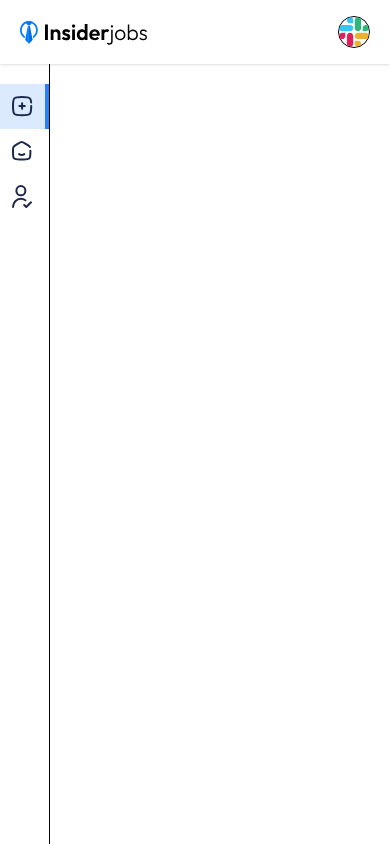
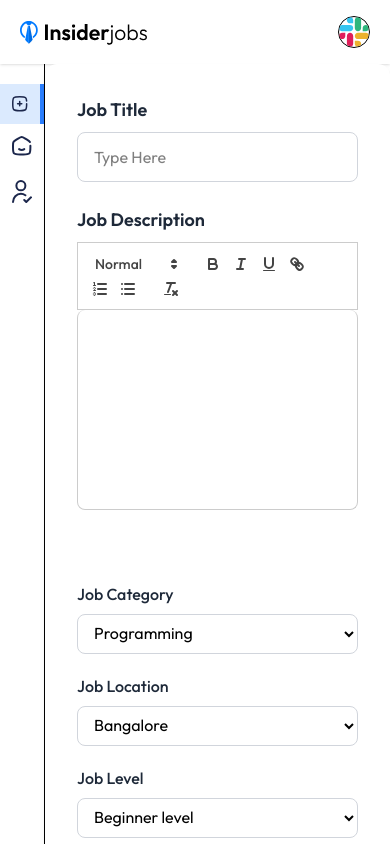
Before and after one commit to ayanpaul26/Job-Portal_project, a React app: page /dashboard/add-job in a window 390 px wide. Shown: the top 844 px of the page. Built offline with nearby package versions, Linux system fonts and the light colour scheme; the HTML template or start-up script is replaced by a standard one; a web font is replaced by a local one.

Commit message:
done applications

```diff
--- a/src/App.jsx
+++ b/src/App.jsx
@@ -1,35 +1,43 @@
-import { Route, Routes } from "react-router-dom"
-import Home from "./pages/Home"
-import Applyjob from "./pages/Applyjob"
-import Application from "./pages/Applications"
-import RecruiterLogin from "./components/RecruiterLogin"
-import { useContext } from "react"
-import { AppContext } from "./context/AppContext"
-import Dashboard from "./pages/Dashboard"
-import AddJob from "./pages/AddJob"
-import ManageJobs from "./pages/ManageJobs"
-import ViewApplications from "./pages/ViewApplications"
+import { Route, Routes } from "react-router-dom";
+import Home from "./pages/Home";
+import Applyjob from "./pages/Applyjob";
+import Application from "./pages/Applications";
+import RecruiterLogin from "./components/RecruiterLogin";
+import { useContext } from "react";
+import { AppContext } from "./context/AppContext";
+import Dashboard from "./pages/Dashboard";
+import AddJob from "./pages/AddJob";
+import ManageJobs from "./pages/ManageJobs";
+import ViewApplications from "./pages/ViewApplications";
+import "quill/dist/quill.snow.css";
 
 const App = () => {
-
-  const{showRecruiterLogin} = useContext(AppContext)
-// showRecruiterLogin,setShowRecruiterLogin
+  const { showRecruiterLogin } = useContext(AppContext);
 
   return (
     <div>
-    {showRecruiterLogin && <RecruiterLogin/>}
+      {showRecruiterLogin && <RecruiterLogin />}
+
       <Routes>
-        <Route path="/" element ={<Home/>} />
-         <Route path="/apply-jobs/:id" element ={<Applyjob/>} />
-          <Route path="/applications" element ={< Application />} />
-          <Route path="/dashboard" element = {<Dashboard/>}>
-            <Route  path="add-job" element = {AddJob}/>
-             <Route  path="manage-job" element = {ManageJobs}/>
-             <Route  path="view-applications" element = {ViewApplications}/>
-          </Route>
+        <Route path="/" element={<Home />} />
+
+        <Route path="/apply-jobs/:id" element={<Applyjob />} />
+
+        <Route path="/applications" element={<Application />} />
+
+        <Route path="/dashboard" element={<Dashboard />}>
+          <Route path="add-job" element={<AddJob />} />
+
+          <Route path="manage-job" element={<ManageJobs />} />
+
+          <Route
+            path="view-applications"
+            element={<ViewApplications />}
+          />
+        </Route>
       </Routes>
+    </div>
+  );
+};
 
-    </div>
-  )
-}
-export default App
+export default App;
--- a/src/pages/AddJob.jsx
+++ b/src/pages/AddJob.jsx
@@ -1,10 +1,135 @@
+import { useEffect, useRef, useState } from "react";
+import Quill from "quill";
+import "quill/dist/quill.snow.css";
+import { JobCategories, JobLocations } from "../assets/assets";
 
-const AddJobs = () => {
+const AddJob = () => {
+  const [title, setTitle] = useState("");
+  const [location, setLocation] = useState("Bangalore");
+  const [category, setCategory] = useState("Programming");
+  const [level, setLevel] = useState("Beginner level");
+  const [salary, setSalary] = useState(0);
+
+  const editorRef = useRef(null);
+  const quillRef = useRef(null);
+
+  useEffect(() => {
+    if (!quillRef.current && editorRef.current) {
+      quillRef.current = new Quill(editorRef.current, {
+        theme: "snow",
+      });
+    }
+  }, []);
+
   return (
-    <div>
+    <form className="w-full max-w-4xl p-8 bg-white rounded-xl shadow-md flex flex-col gap-6">
+      <div className="w-full">
+        <p className="mb-2 text-lg font-semibold text-gray-800">
+          Job Title
+        </p>
 
-    </div>
-  )
-}
+        <input
+          type="text"
+          placeholder="Type Here"
+          value={title}
+          onChange={(e) => setTitle(e.target.value)}
+          required
+          className="w-full px-4 py-3 border border-gray-300 rounded-lg outline-none focus:border-blue-500"
+        />
+      </div>
 
-export default AddJobs
+      <div className="w-full">
+        <p className="mb-2 text-lg font-semibold text-gray-800">
+          Job Description
+        </p>
+
+        <div
+          ref={editorRef}
+          className="bg-white border border-gray-300 rounded-lg"
+          style={{ height: "200px" }}
+        ></div>
+      </div>
+
+      <div className="grid grid-cols-1 sm:grid-cols-3 gap-5 w-full mt-12">
+        <div>
+          <p className="mb-2 text-gray-800 font-medium">
+            Job Category
+          </p>
+
+          <select
+            onChange={(e) => setCategory(e.target.value)}
+            className="w-full px-3 py-2 border border-gray-300 rounded-lg outline-none focus:border-blue-500"
+          >
+            {JobCategories &&
+              JobCategories.map((category, index) => (
+                <option key={index} value={category}>
+                  {category}
+                </option>
+              ))}
+          </select>
+        </div>
+
+        <div>
+          <p className="mb-2 text-gray-800 font-medium">
+            Job Location
+          </p>
+
+          <select
+            onChange={(e) => setLocation(e.target.value)}
+            className="w-full px-3 py-2 border border-gray-300 rounded-lg outline-none focus:border-blue-500"
+          >
+            {JobLocations &&
+              JobLocations.map((location, index) => (
+                <option key={index} value={location}>
+                  {location}
+                </option>
+              ))}
+          </select>
+        </div>
+
+        <div>
+          <p className="mb-2 text-gray-800 font-medium">
+            Job Level
+          </p>
+
+          <select
+            onChange={(e) => setLevel(e.target.value)}
+            className="w-full px-3 py-2 border border-gray-300 rounded-lg outline-none focus:border-blue-500"
+          >
+            <option value="Beginner level">
+              Beginner level
+            </option>
+
+            <option value="Intermediate level">
+              Intermediate level
+            </option>
+
+            <option value="Senior level">Senior level</option>
+          </select>
+        </div>
+      </div>
+
+      <div className="w-full">
+        <p className="mb-2 text-gray-800 font-medium">
+          Job Salary
+        </p>
+
+        <input
+          onChange={(e) => setSalary(e.target.value)}
+          type="number"
+          placeholder="2500"
+          className="w-full max-w-xs px-4 py-3 border border-gray-300 rounded-lg outline-none focus:border-blue-500"
+        />
+      </div>
+
+      <button
+        type="submit"
+        className="bg-black hover:bg-blue-700 text-white font-semibold px-8 py-3 rounded-lg transition-all duration-200 w-fit"
+      >
+        ADD JOB
+      </button>
+    </form>
+  );
+};
+
+export default AddJob;
--- a/src/pages/Dashboard.jsx
+++ b/src/pages/Dashboard.jsx
@@ -1,35 +1,34 @@
-// import { Outlet } from "react-router-dom";
 import { assets } from "../assets/assets";
 import { NavLink, Outlet, useNavigate } from "react-router-dom";
+
 const Dashboard = () => {
   const navigate = useNavigate();
 
   return (
     <div className="min-h-screen">
-      {/* navbar for req panale */}
+      {/* navbar for req panel */}
       <div className="shadow py-4">
         <div className="px-5 flex justify-between items-center">
           <img
-            onClick={(e) => navigate("/")}
-            className="max-sm:w-32 cursor-pointer "
+            onClick={() => navigate("/")}
+            className="max-sm:w-32 cursor-pointer"
             src={assets.logo}
           />
+
           <div className="flex items-center gap-3">
             <p className="max-sm:hidden">Welcome , GreatStack</p>
+
             <div className="relative group">
               <img
-                className=" w-8 border rounded-full"
+                className="w-8 border rounded-full"
                 src={assets.company_icon}
               />
+
               <div className="absolute hidden group-hover:block top-0 right-0 z-10 text-black rounded pt-12">
                 <ul className="list-none m-0 p-1 bg-white rounded-xl border border-gray-200 shadow-lg text-sm min-w-[140px]">
                   <li className="px-4 py-2 cursor-pointer rounded-lg text-gray-700 hover:bg-gray-100 hover:text-black transition-all duration-200">
                     Logout
                   </li>
-
-                  {/* till done 4:01:23
-
-                  uptill the logo click and go to home */}
                 </ul>
               </div>
             </div>
@@ -37,25 +36,57 @@ const Dashboard = () => {
         </div>
       </div>
 
-      <div className="flelx items-start">
-        {/* left sidebar with option to add jobs manage job and view application */}
-        <div className="inline-block min-h-screen border-r-1">
+      <div className="flex items-start">
+        {/* left sidebar */}
+        <div className="inline-block min-h-screen border-r">
           <ul className="flex flex-col items-start pt-5 text-gray-800">
-            <NavLink className={({isActive}) => ` flex items-center  p-3 sm:px-6 gap-2 w-full hover:bg-gray-200 ${isActive && 'bg-blue-100 border-r-4 border-blue-500'}`} to={"/dashboard/add-job"}>
+            <NavLink
+              className={({ isActive }) =>
+                `flex items-center p-3 sm:px-6 gap-2 w-full hover:bg-gray-200 ${
+                  isActive &&
+                  "bg-blue-100 border-r-4 border-blue-500"
+                }`
+              }
+              to={"/dashboard/add-job"}
+            >
               <img className="min-w-4" src={assets.add_icon} />
               <p className="max-sm:hidden">Add Job</p>
             </NavLink>
-            <NavLink className={({isActive}) => ` flex items-center  p-3 sm:px-6 gap-2 w-full hover:bg-gray-200 ${isActive && 'bg-blue-100 border-r-4 border-blue-500'}`} to={"/dashboard/manage-jobs"}>
+
+            <NavLink
+              className={({ isActive }) =>
+                `flex items-center p-3 sm:px-6 gap-2 w-full hover:bg-gray-200 ${
+                  isActive &&
+                  "bg-blue-100 border-r-4 border-blue-500"
+                }`
+              }
+              to={"/dashboard/manage-job"}
+            >
               <img className="min-w-4" src={assets.home_icon} />
               <p className="max-sm:hidden">Manage Jobs</p>
             </NavLink>
-            <NavLink className={({isActive}) => ` flex items-center  p-3 sm:px-6 gap-2 w-full hover:bg-gray-200 ${isActive && 'bg-blue-100 border-r-4 border-blue-500'}`} to={"/dashboard/view-applications"}>
-              <img className="min-w-4" src={assets.person_tick_icon} />
-              <p className="max-sm:hidden">View Applications</p>
-              {/* uptill   addjobs page will cont from it time ==> 4:9:46*/}
+
+            <NavLink
+              className={({ isActive }) =>
+                `flex items-center p-3 sm:px-6 gap-2 w-full hover:bg-gray-200 ${
+                  isActive &&
+                  "bg-blue-100 border-r-4 border-blue-500"
+                }`
+              }
+              to={"/dashboard/view-applications"}
+            >
+              <img
+                className="min-w-4"
+                src={assets.person_tick_icon}
+              />
+
+              <p className="max-sm:hidden">
+                View Applications
+              </p>
             </NavLink>
           </ul>
         </div>
+
         <div>
           <Outlet />
         </div>
--- a/src/pages/ViewApplications.jsx
+++ b/src/pages/ViewApplications.jsx
@@ -1,10 +1,53 @@
+import { assets, viewApplicationsPageData } from "../assets/assets";
 
 const ViewApplications = () => {
   return (
-    <div>
+    <div className="container mx-auto p-4">
+      <div className="w-full max-w-4xl bg-white border border-gray-200">
+        <table>
+          <thead>
+            <tr className="border-b">
+              <th className="py-2 px-4 text-left">#</th>
+              <th className="py-2 px-4 text-left">User Name</th>
+              <th className="py-2 px-4 text-left max-sm:hidden">Job Title</th>
+              <th className="py-2 px-4 text-left max-sm:hidden"> Location</th>
+              <th className="py-2 px-4 text-left"> Resume</th>
+              <th className="py-2 px-4 text-left">Action</th>
+            </tr>
+          </thead>
+          <tbody>
+            {viewApplicationsPageData.map((applicant, index) => (
+              <tr key={index} className="text-gray-700">
+                <td className="py-2 px-4 border-b text-center">{index + 1}</td>
+                <td className="py-2 px-4 border-b text-center flex">
+                  <img className="w-10 h-10 rounded-full mr-3 max-sm:hidden " src={applicant.imgSrc} />
+                  <span>{applicant.name}</span>
+                </td>
+                <td className="py-2 px-4 border-b max-sm:hidden">{applicant.jobTitle}</td>
+                <td className="py-2 px-4 border-b max-sm:hidden">{applicant.location}</td>
+                <td className="py-2 px-4 border-b ">
+                  <a  className="bg-blue-50 text-blue-400 px-3 py-1 rounded inline-flex gap-2 items-center "
+                  href="" target="blank">
+                    <img src={assets.resume_download_icon} />
+                  </a>
+                </td>
+                <td className="py-2 px-4 border-b relative">
+                  <div className="relative inline-block text-left group">
+                    <button className="text-gray-500 action-button">...</button>
+                    <div className="z-10 hidden absolute right-0 md:left-0 top-0 mt-2 w-32 bg-white border border-gray-200 rounded shadow group-hover:block ">
+                      <button className="block w-full text-left px-4 py-2 text-blue-600 hover:bg-gray-200">Accept</button>
+                      <button className="block w-full text-left px-4 py-2 text-red-600 hover:bg-gray-200">Reject</button>
+                    </div>
+                  </div>
+                </td>
+              </tr>
+            ))}
+          </tbody>
+        </table>
+      </div>
+    </div>
+  );
+};
 
-    </div>
-  )
-}
-
-export default ViewApplications
+export default ViewApplications;
+// did all the work for viewApplication next is for manage jobs from 4.43.00
```
